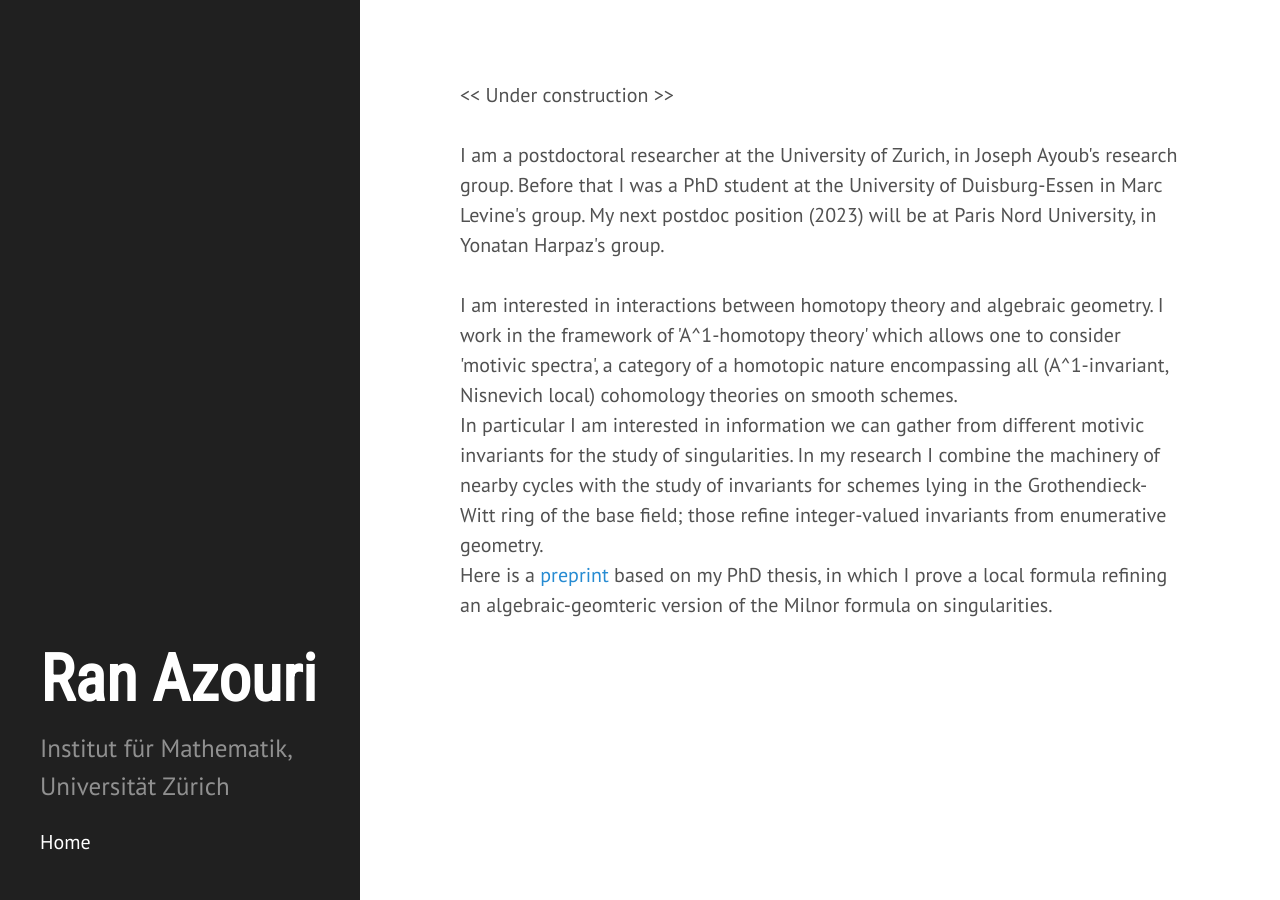
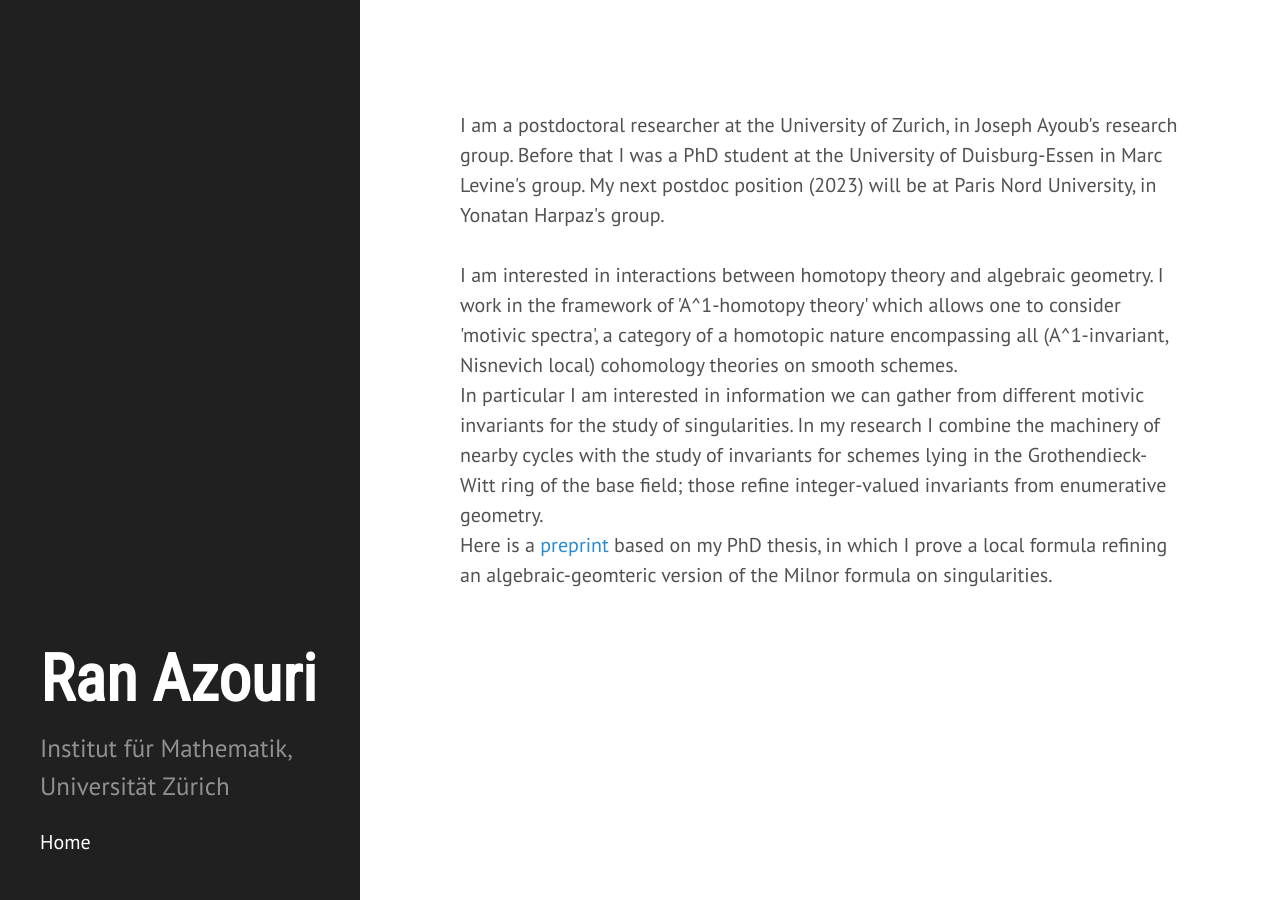
Before and after one commit to ransass/ransass.github.io, a Jekyll site: the page built from index.html, in a window 1280 px wide. Built offline with Jekyll 4.4.1, drawn with Linux system fonts in a browser that asks for light colours; some web fonts are replaced; the list of posts is cut into pages by our own code.

Commit message:
Update index.html

```diff
--- a/index.html
+++ b/index.html
@@ -3,7 +3,6 @@ layout: default
 title: Home
 ---
 
-<< Under construction >>  <br/>
 <br/>
 I am a postdoctoral researcher at the University of Zurich, in Joseph Ayoub's research group. Before that I was a PhD student at the University of Duisburg-Essen in Marc Levine's group. My next postdoc position (2023) will be at Paris Nord University, in Yonatan Harpaz's group. <br/>
 <br/>
```
